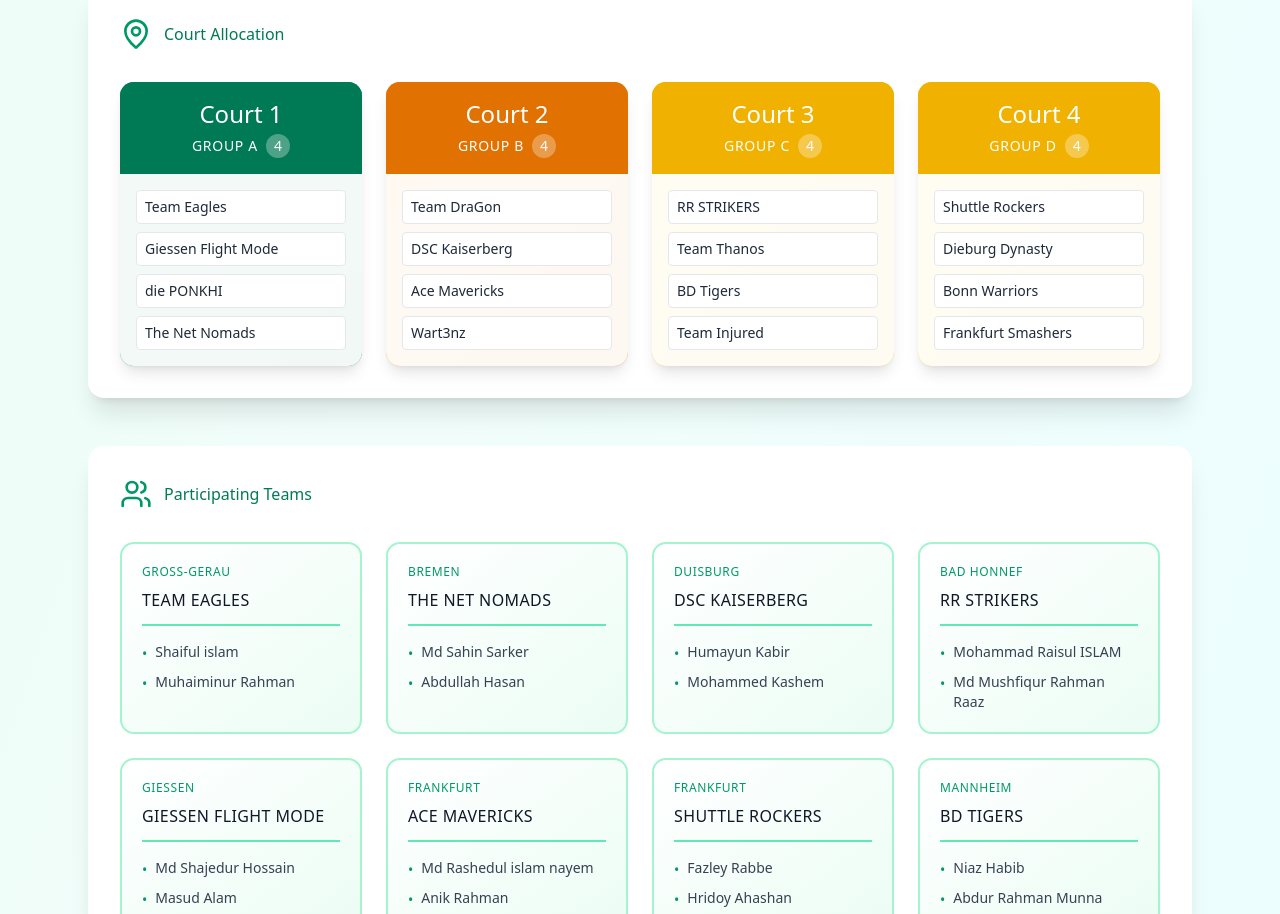
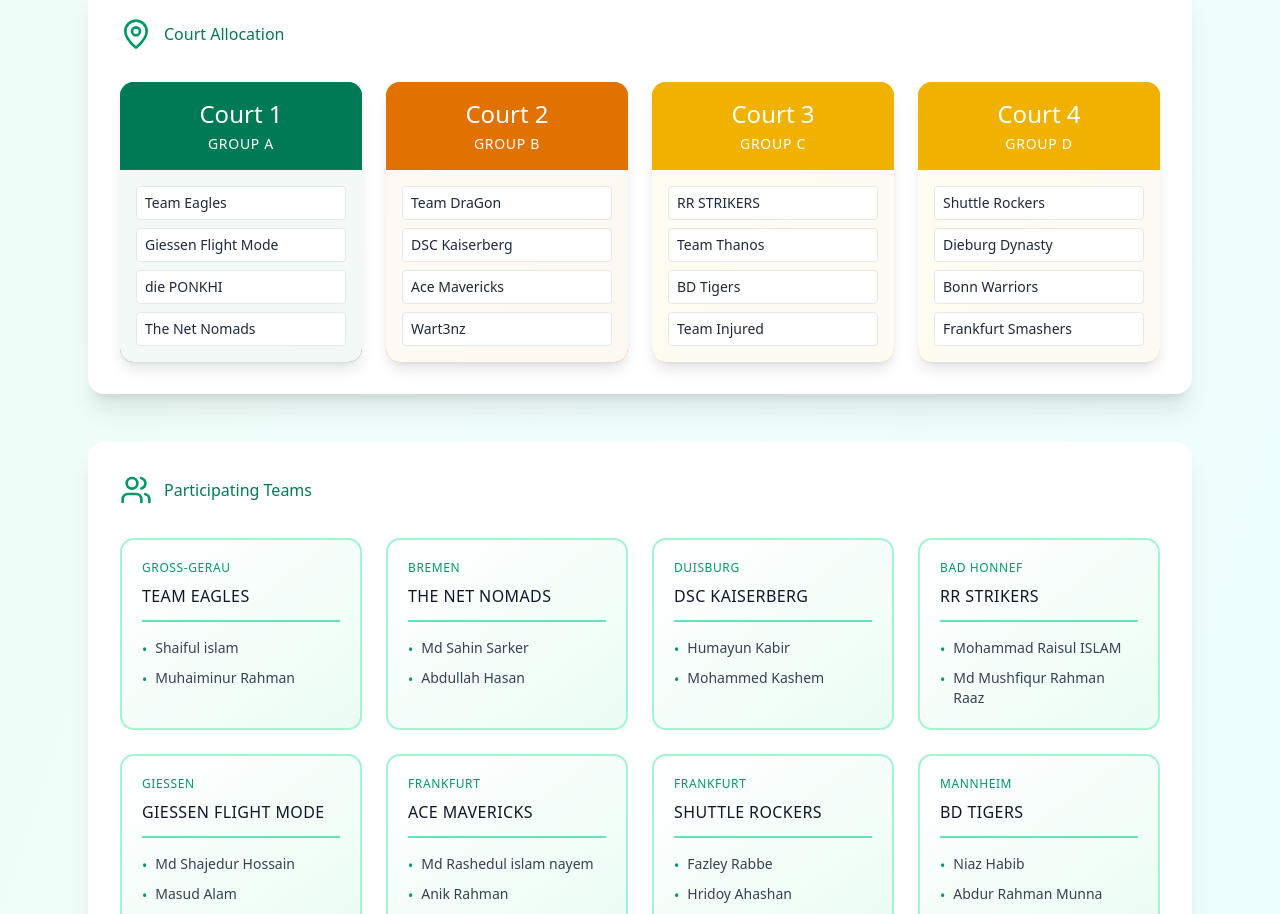
Before and after one commit to farruck-tusar/Ammainbadmintontournament2025, a React (Vite) app: page / in a window 1280 px wide. Shown: the part 2280-3194 px from the top of the page. Built offline with nearby package versions, Linux system fonts and the light colour scheme.

Commit message:
text adjustment

```diff
--- a/src/components/court-allocation.tsx
+++ b/src/components/court-allocation.tsx
@@ -76,9 +76,6 @@ export function CourtAllocation() {
                 <div className="text-2xl mb-1">Court {court.number}</div>
                 <div className="flex items-center justify-center gap-2">
                   <span className="uppercase tracking-wider text-sm">Group {court.group}</span>
-                  <div className="w-6 h-6 rounded-full bg-white/30 flex items-center justify-center text-sm">
-                    4
-                  </div>
                 </div>
               </div>
               <div className={`${colors.teamBg} p-4`}>
--- a/src/components/rules-modal.tsx
+++ b/src/components/rules-modal.tsx
@@ -216,7 +216,7 @@ export function RulesModal({ isOpen, onClose }: RulesModalProps) {
                 <div className="bg-teal-50 rounded-lg p-4">
                   <h4 className="text-teal-800 mb-2">Group Stage, Quarter Finals & Third Place</h4>
                   <ul className="space-y-2 text-gray-700">
-                    <li>• In matches played as a single set, teams may switch sides after 11 points, but only if both teams agree.</li>
+                    <li>• In matches played as a single set, teams can change the court based on the mutual agreement after 11 points. </li>
                   </ul>
                 </div>
 
```
